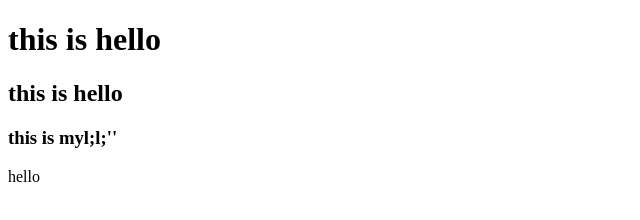
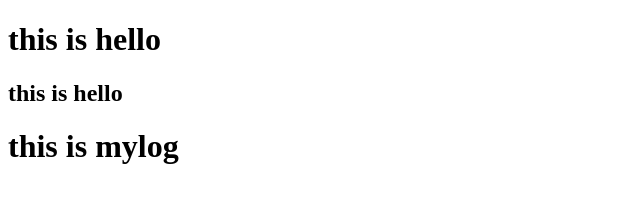
Before and after one commit to sahiljha2001/git-practice, a plain HTML site: page index.html in a window 1280 px wide. Shown: the whole page, without its empty margins (0-640 px from the left). Drawn offline with Linux system fonts and the light colour scheme.

Commit message:
master changes

```diff
--- a/index.html
+++ b/index.html
@@ -8,8 +8,8 @@
 <body>
     <h1> this  is  hello</h1>
     <h2>this  is hello </h2>
-    <h3>this  is myl;l;'' </h3>
-    <p>hello</p>
+    <h1>this  is mylog  </h1>
+
 
 
 </body>
```
